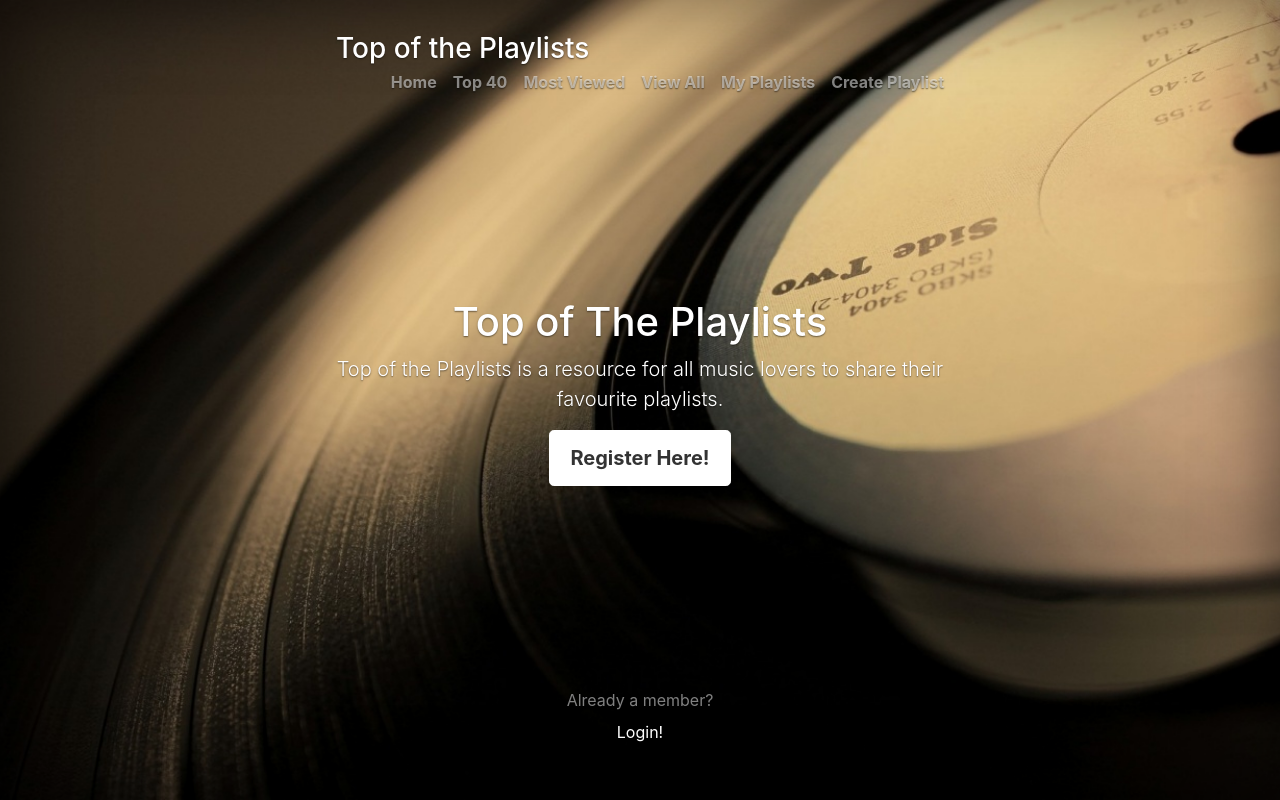
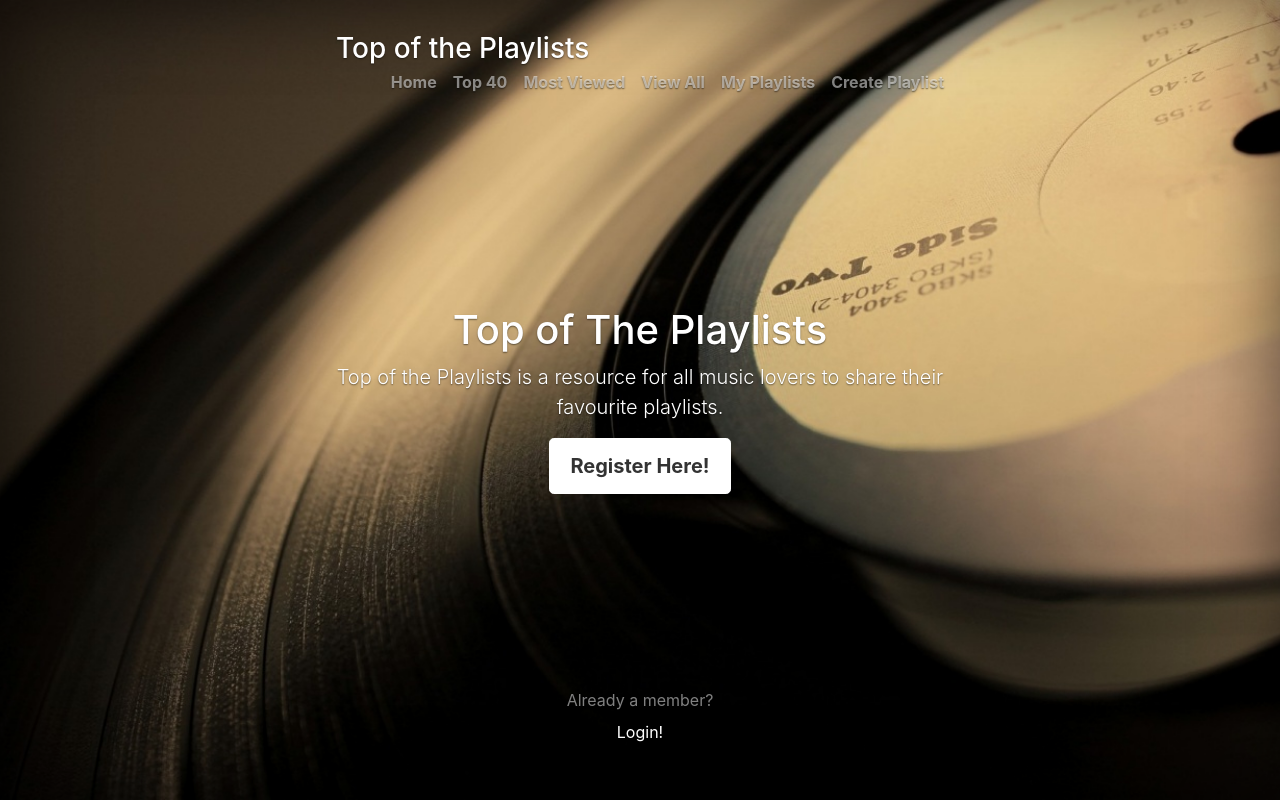
Before and after one commit to rachelclare47/WebApp, a Django app: page /ToP/ in a window 1280 px wide. Run offline with Django 3.2, Linux system fonts and the light colour scheme; some libraries are stand-ins or nearby versions.

Commit message:
Don;t know what's changed but oh well

```diff
--- a/WAD/WAD/settings.py
+++ b/WAD/WAD/settings.py
@@ -46,6 +46,7 @@ LOGIN_URL = '/accounts/login/'
 # Application definition
 
 INSTALLED_APPS = [
+    'registration',
     'django.contrib.admin',
     'django.contrib.auth',
     'django.contrib.contenttypes',
@@ -53,7 +54,6 @@ INSTALLED_APPS = [
     'django.contrib.messages',
     'django.contrib.staticfiles',
     'ToP',
-    'registration',
 ]
 
 MIDDLEWARE = [
--- a/WAD/templates/ToP/home.html
+++ b/WAD/templates/ToP/home.html
@@ -11,13 +11,9 @@
 		<p class="lead">Top of the Playlists is a resource for all music lovers to share their favourite playlists.</p>
 		{% if user.is_authenticated %}
 		<p class="lead">Welcome, {{ user.username }}. You are now logged in!</p>
-		<p class="lead">
-			<a href="{% url 'auth_logout' %}" class="btn btn-lg btn-secondary">Logout</a>
-		</p>
+		<a href="{% url 'auth_logout' %}" class="btn btn-lg btn-secondary">Logout</a>
 		{% else %}
-		 <p class="lead">
             <a href="{% url 'registration_register' %}" class="btn btn-lg btn-secondary"/>Register Here!</a>
-        </p>
 		{% endif %}
     </div>
 
--- a/WAD/templates/ToP/my_playlist.html
+++ b/WAD/templates/ToP/my_playlist.html
@@ -9,6 +9,7 @@
 <p class="lead">
 	<strong>My Playlists is functional</strong>
 </p>
+<a href="{url 'auth_password_change'}" class="btn btn-lg btn-secondary">Change Password</a>
 <!-- <div class="col-lg-6">
 <h4>My Playlists</h4>
 <p>
```
Also changed, not shown: 3 other files.
